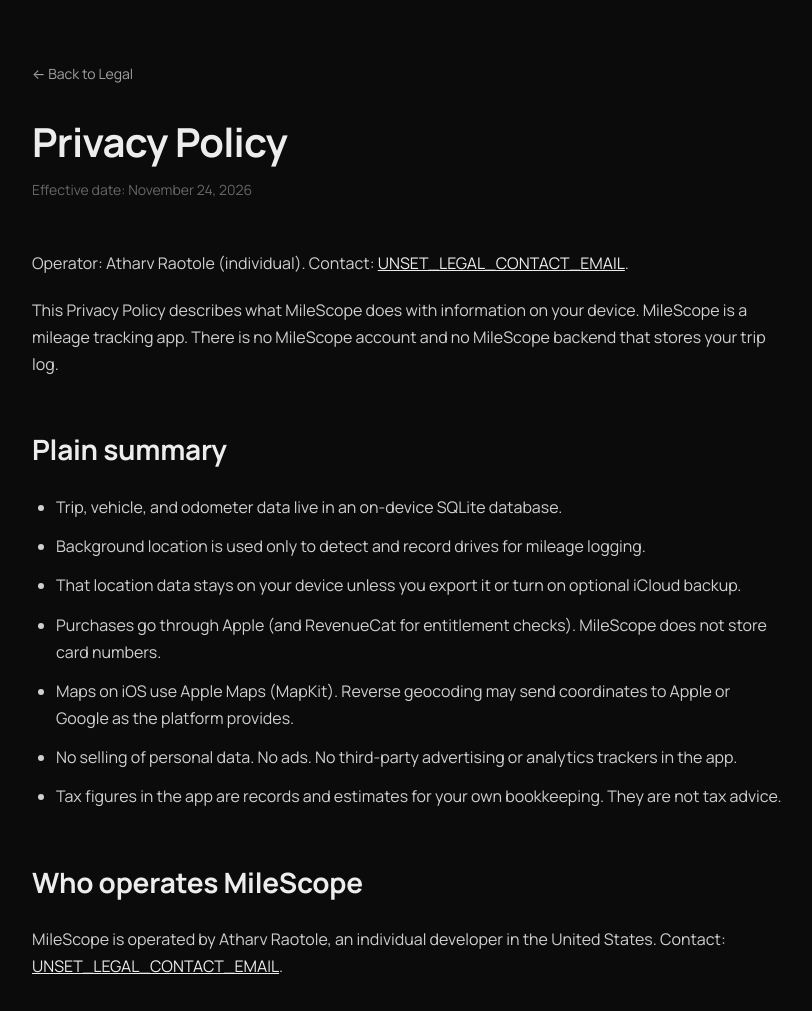
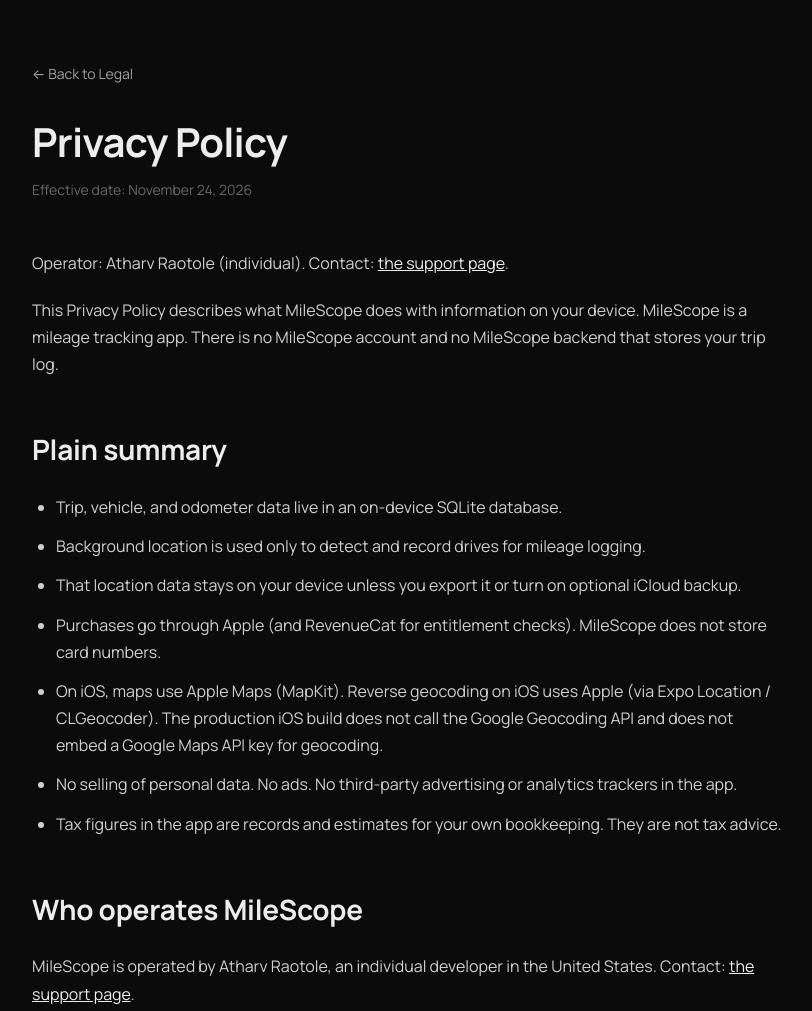
Before and after one commit to AtharvRaotole/milescope-legal, a plain HTML site: page privacy.html in a window 1280 px wide. Shown: the top 1011 px of the page, without its empty margins (232-1044 px from the left). Drawn offline with Linux system fonts and the light colour scheme.

Commit message:
Fix iOS geocoding, App Store refunds, and unset contact wording

```diff
--- a/legal-fill.js
+++ b/legal-fill.js
@@ -1,20 +1,29 @@
 /**
  * Fills [data-legal-email], [data-legal-mailto], [data-legal-base] from config.js.
- * Safe no-op when config still has UNSET sentinels (pages show the placeholder text).
+ * When contactEmail is missing or an UNSET_* sentinel, contact nodes show
+ * "the support page" and point at support.html so the public pages never
+ * display the placeholder. A real email renders as text plus a mailto link.
  */
 (function () {
   var cfg = window.MILESCOPE_LEGAL || {};
-  var email = cfg.contactEmail || 'UNSET_LEGAL_CONTACT_EMAIL';
+  var email = cfg.contactEmail || '';
+  var unset = !email || /^UNSET_/i.test(email);
   var base = (cfg.baseUrl || '').replace(/\/$/, '');
+  var contactText = unset ? 'the support page' : email;
+  var contactHref = unset ? 'support.html' : ('mailto:' + email);
+
   var nodes = document.querySelectorAll('[data-legal-email]');
   for (var i = 0; i < nodes.length; i++) {
-    nodes[i].textContent = email;
+    nodes[i].textContent = contactText;
+    if (nodes[i].tagName === 'A' && nodes[i].getAttribute('data-legal-mailto') == null) {
+      nodes[i].setAttribute('href', contactHref);
+    }
   }
   var mails = document.querySelectorAll('[data-legal-mailto]');
   for (var j = 0; j < mails.length; j++) {
-    mails[j].setAttribute('href', 'mailto:' + email);
+    mails[j].setAttribute('href', contactHref);
     if (!mails[j].textContent || mails[j].getAttribute('data-legal-email') != null) {
-      mails[j].textContent = email;
+      mails[j].textContent = contactText;
     }
   }
   var bases = document.querySelectorAll('[data-legal-base]');
--- a/privacy.html
+++ b/privacy.html
@@ -142,7 +142,7 @@
         <h1>Privacy Policy</h1>
         <p class="last-updated">Effective date: November 24, 2026</p>
 
-        <p>Operator: Atharv Raotole (individual). Contact: <a href="mailto:UNSET_LEGAL_CONTACT_EMAIL" data-legal-mailto data-legal-email>UNSET_LEGAL_CONTACT_EMAIL</a>.</p>
+        <p>Operator: Atharv Raotole (individual). Contact: <a href="support.html" data-legal-mailto data-legal-email>the support page</a>.</p>
         <p>This Privacy Policy describes what MileScope does with information on your device. MileScope is a mileage tracking app. There is no MileScope account and no MileScope backend that stores your trip log.</p>
 
         <h2>Plain summary</h2>
@@ -151,13 +151,13 @@
             <li>Background location is used only to detect and record drives for mileage logging.</li>
             <li>That location data stays on your device unless you export it or turn on optional iCloud backup.</li>
             <li>Purchases go through Apple (and RevenueCat for entitlement checks). MileScope does not store card numbers.</li>
-            <li>Maps on iOS use Apple Maps (MapKit). Reverse geocoding may send coordinates to Apple or Google as the platform provides.</li>
+            <li>On iOS, maps use Apple Maps (MapKit). Reverse geocoding on iOS uses Apple (via Expo Location / CLGeocoder). The production iOS build does not call the Google Geocoding API and does not embed a Google Maps API key for geocoding.</li>
             <li>No selling of personal data. No ads. No third-party advertising or analytics trackers in the app.</li>
             <li>Tax figures in the app are records and estimates for your own bookkeeping. They are not tax advice.</li>
         </ul>
 
         <h2>Who operates MileScope</h2>
-        <p>MileScope is operated by Atharv Raotole, an individual developer in the United States. Contact: <a href="mailto:UNSET_LEGAL_CONTACT_EMAIL" data-legal-mailto data-legal-email>UNSET_LEGAL_CONTACT_EMAIL</a>.</p>
+        <p>MileScope is operated by Atharv Raotole, an individual developer in the United States. Contact: <a href="support.html" data-legal-mailto data-legal-email>the support page</a>.</p>
 
         <h2>No MileScope account</h2>
         <p>You do not create a MileScope username or password. The app works from data stored on your phone (and, if you choose, in your private iCloud). Signing in to the App Store or using your Apple ID for purchases and optional iCloud backup is handled by Apple, not by a MileScope login system.</p>
@@ -216,7 +216,7 @@
         <p>Apple processes payment. RevenueCat receives an anonymous app user ID, App Store receipt / entitlement signals, platform, and app version so Premium can unlock. MileScope does not collect or store your credit card number.</p>
 
         <h3>Support email</h3>
-        <p>If you email <a href="mailto:UNSET_LEGAL_CONTACT_EMAIL" data-legal-mailto data-legal-email>UNSET_LEGAL_CONTACT_EMAIL</a>, you send whatever you put in that message (the in-app mail templates include app version, device, and OS; they are written not to include location).</p>
+        <p>If you send a message to <a href="support.html" data-legal-mailto data-legal-email>the support page</a>, you send whatever you put in that message (the in-app mail templates include app version, device, and OS; they are written not to include location).</p>
 
         <h3>App Store updates and Expo over-the-air updates</h3>
         <p>App Store binary updates are delivered by Apple. Expo Updates is present in the project but production <code>app.json</code> sets <code>updates.enabled</code> to false and <code>checkAutomatically</code> to NEVER, so the shipped binary does not contact Expo's update service. Trip GPS data is never part of an update check.</p>
@@ -259,10 +259,10 @@
             <li>Confirm</li>
         </ol>
         <p>That removes trips, vehicles, settings, and related local data from the device. If you used iCloud backup, the wipe flow can also remove the private iCloud copy when you choose that option. Deletion cannot be undone from within MileScope.</p>
-        <p>Uninstalling the app also removes local app storage on the device. Store subscription billing is separate and is managed in your Apple ID Subscriptions .</p>
+        <p>Uninstalling the app also removes local app storage on the device. Store subscription billing is separate and is managed in your Apple ID Subscriptions.</p>
 
         <h2>Children</h2>
-        <p>MileScope is not directed at children under 13. We do not knowingly collect personal information from children under 13. If you believe a child under 13 has used the app in a way that stored data on a device you control, delete the app data using Settings &gt; Delete all data, or contact <a href="mailto:UNSET_LEGAL_CONTACT_EMAIL" data-legal-mailto data-legal-email>UNSET_LEGAL_CONTACT_EMAIL</a>.</p>
+        <p>MileScope is not directed at children under 13. We do not knowingly collect personal information from children under 13. If you believe a child under 13 has used the app in a way that stored data on a device you control, delete the app data using Settings &gt; Delete all data, or contact <a href="support.html" data-legal-mailto data-legal-email>the support page</a>.</p>
 
         <h2>US privacy notes</h2>
         <p>MileScope is built for use in the United States. Because trip logs stay on your device (and optionally in your private iCloud), MileScope does not maintain a cloud profile of your drives that you must request from us. You can access, export, and delete your data in the app as described above.</p>
@@ -273,7 +273,7 @@
 
         <h2>Contact</h2>
         <p>
-            <strong>Email:</strong> <a href="mailto:UNSET_LEGAL_CONTACT_EMAIL" data-legal-mailto data-legal-email>UNSET_LEGAL_CONTACT_EMAIL</a><br>
+            <strong>Contact:</strong> <a href="support.html" data-legal-mailto data-legal-email>the support page</a><br>
             <strong>Operator:</strong> Atharv Raotole (individual), United States<br>
             <strong>Effective date:</strong> November 24, 2026
         </p>
```
Also changed, not shown: help.html (+1 -1 lines), index.html (+3 -3 lines), support.html (+6 -6 lines), terms.html (+5 -5 lines).
